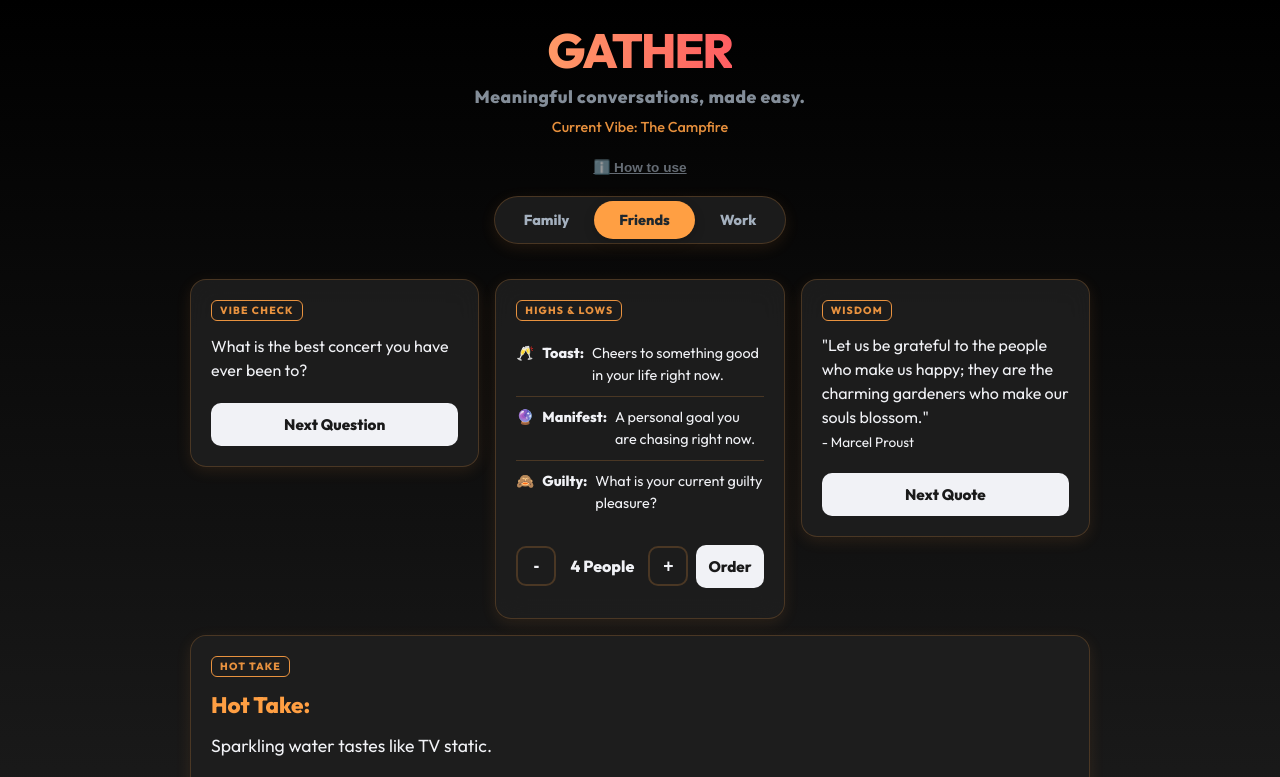
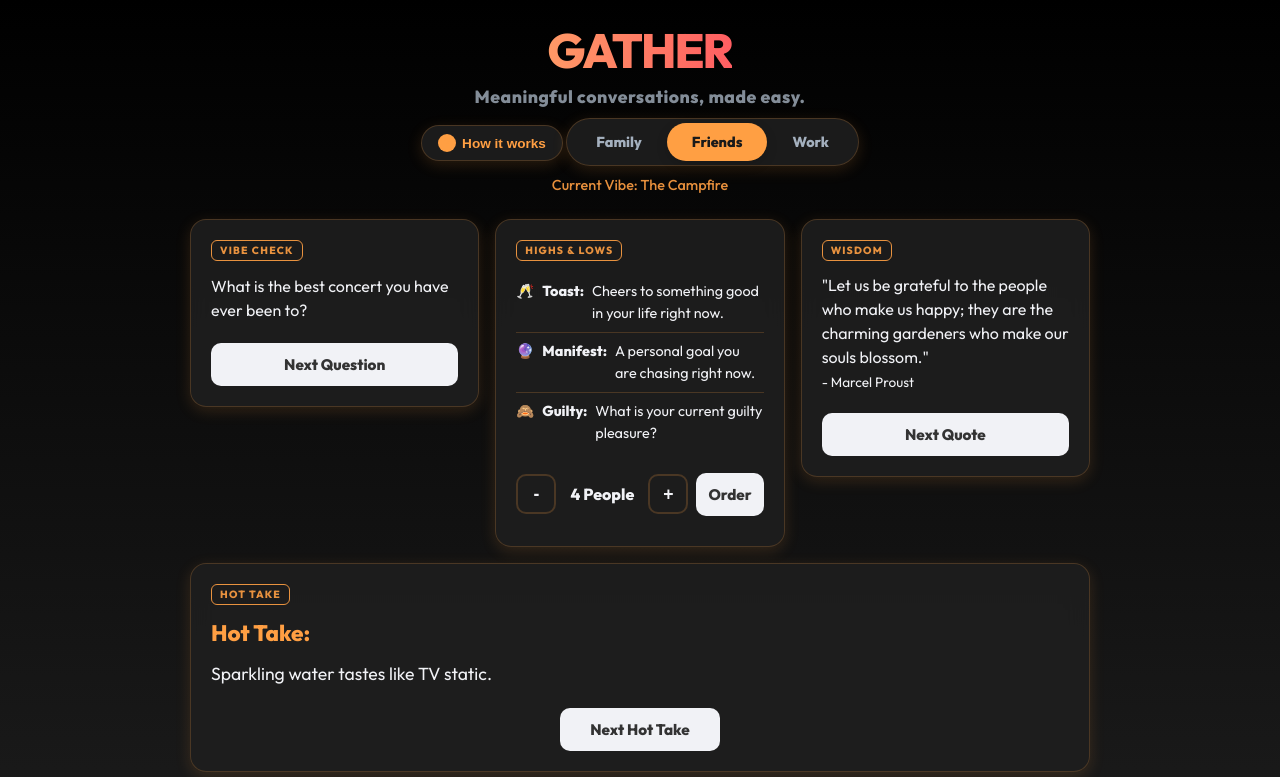
Before and after one commit to Jukes31ryan/Family-Meeting-Hub, a plain HTML site: page index.html in a window 1280 px wide. Both pictures are taken after a click on the button "Friends". Shown: the top 777 px of the page. Drawn offline with Linux system fonts and the light colour scheme; no server answers.

Commit message:
Add files via upload

```diff
--- a/data.js
+++ b/data.js
@@ -5,7 +5,7 @@ const db = {
         tags: ["Ice Breaker", "The Menu", "Wisdom", "Cheat Code", "Humor", "Life Skill"],
         btns: ["Next Question", "Pick Order", "Next Quote", "Next Cheat Code", "Next Joke", "Next Skill"],
 
-        // FAMILY CHECK IN: Compact Version
+        // FAMILY CHECK IN: Compact "Meat & Potatoes" Version
         checkin: [
             "🥦 <strong>Veggies:</strong> What challenge is making you stronger?",
             "🥩 <strong>Meat & Potatoes:</strong> What are you most grateful for?",
--- a/index.html
+++ b/index.html
@@ -3,7 +3,7 @@
 <head>
     <meta charset="UTF-8">
     <meta name="viewport" content="width=device-width, initial-scale=1.0">
-    <title>Gather</title>
+    <title>Meeting Deck</title>
 
     <link rel="preconnect" href="https://fonts.googleapis.com">
     <link href="https://fonts.googleapis.com/css2?family=Outfit:wght@400;500;800&display=swap" rel="stylesheet">
@@ -11,7 +11,7 @@
     <style>
         :root { --transition: all 0.3s ease; }
 
-        /* --- THEME 1: FAMILY (The Harvest) --- */
+        /* --- THEME 1: FAMILY (The Harvest - Thanksgiving Vibe) --- */
         body[data-mode="family"] {
             /* Warm Cream to Soft Wheat Gradient */
             --bg-gradient: linear-gradient(135deg, #fff8e1 0%, #ffecb3 100%);
@@ -24,6 +24,7 @@
             --accent: #d84315; /* Pumpkin / Rust */
             --border: #ffe0b2;
             --card-shadow: 0 4px 12px rgba(216, 67, 21, 0.1);
+            --btn-text: #ffffff;
         }
 
         /* --- THEME 2: FRIENDS (The Campfire) --- */
@@ -38,7 +39,8 @@
             --text-sub: #a4b0be;
             --accent: #ff9f43; /* Fire Orange */
             --border: rgba(255, 159, 67, 0.2);
-            --card-shadow: 0 4px 15px rgba(255, 159, 67, 0.1);
+            --card-shadow: 0 4px 15px rgba(255, 159, 67, 0.15);
+            --btn-text: #1a1a1a;
         }
 
         /* --- THEME 3: WORK (The Varsity) --- */
@@ -54,6 +56,7 @@
             --accent: #0984e3; /* Strong Team Blue */
             --border: #dcdde1;
             --card-shadow: 0 4px 15px rgba(0, 0, 0, 0.2);
+            --btn-text: #ffffff;
         }
 
         * { margin: 0; padding: 0; box-sizing: border-box; }
@@ -73,7 +76,6 @@
 
         header { text-align: center; margin-bottom: 25px; }
 
-        /* STATIC APP TITLE - NEVER CHANGES */
         h1 {
             font-weight: 800;
             font-size: 3rem;
@@ -88,28 +90,54 @@
 
         .tagline { font-size: 1.1rem; color: var(--text-sub); margin-bottom: 10px; font-weight: 600; opacity: 0.8; letter-spacing: 0.5px; }
 
-        /* DYNAMIC VIBE INDICATOR */
-        .vibe-indicator {
-            font-size: 0.9rem;
-            font-weight: 500;
+        .vibe-indicator { font-size: 0.9rem; font-weight: 500; color: var(--accent); margin-bottom: 20px; opacity: 0.9; display: block; }
+
+        /* --- NEW COOL GUIDE BUTTON --- */
+        .guide-btn {
+            background: var(--glass-bg);
+            border: 1px solid var(--border);
             color: var(--accent);
-            margin-bottom: 20px;
-            opacity: 0.9;
-            display: block;
+            padding: 8px 16px;
+            border-radius: 20px;
+            font-size: 0.85rem;
+            font-weight: 700;
+            cursor: pointer;
+            display: inline-flex;
+            align-items: center;
+            gap: 6px;
+            margin-bottom: 15px;
+            transition: var(--transition);
+            box-shadow: var(--card-shadow);
+        }
+        .guide-btn:hover { transform: translateY(-2px); opacity: 0.9; }
+        .guide-icon {
+            display: flex; justify-content: center; align-items: center;
+            width: 18px; height: 18px; border-radius: 50%;
+            background: var(--accent); color: var(--bg-gradient);
+            font-size: 12px;
         }
 
-        /* GUIDE */
-        .guide-wrapper { margin-bottom: 20px; }
-        .guide-btn { background: transparent; border: none; font-size: 0.85rem; font-weight: 700; color: var(--text-sub); cursor: pointer; text-decoration: underline; opacity: 0.6; transition: opacity 0.2s; }
-        .guide-btn:hover { opacity: 1; }
-        .guide-content { display: none; background: var(--glass-bg); padding: 15px; border-radius: 8px; margin-top: 10px; border: 1px solid var(--border); font-size: 0.9rem; line-height: 1.6; text-align: left; }
-        .guide-content ol { padding-left: 20px; margin: 0; }
+        .guide-content {
+            display: none;
+            background: var(--glass-bg);
+            padding: 20px;
+            border-radius: 16px;
+            margin: 10px auto 20px auto;
+            border: 1px solid var(--accent);
+            font-size: 0.95rem;
+            line-height: 1.6;
+            text-align: left;
+            max-width: 500px;
+            animation: fadeIn 0.3s ease;
+        }
+        .guide-step { display: flex; gap: 12px; margin-bottom: 10px; align-items: flex-start; }
+        .step-num { color: var(--accent); font-weight: 800; min-width: 20px; }
 
-        /* TABS */
+        /* --- TABS --- */
         .mode-tabs { background: var(--glass-bg); padding: 4px; border-radius: 50px; display: inline-flex; border: 1px solid var(--border); box-shadow: var(--card-shadow); backdrop-filter: blur(10px); margin-bottom: 10px; }
         .tab-btn { background: transparent; border: none; padding: 10px 25px; border-radius: 30px; cursor: pointer; font-family: 'Outfit', sans-serif; font-weight: 700; color: var(--text-sub); transition: var(--transition); font-size: 0.9rem; }
-        .tab-btn.active { background: var(--accent); color: white; box-shadow: 0 4px 12px rgba(0,0,0,0.15); }
-        body[data-mode="friends"] .tab-btn.active { color: #1e272e; }
+        .tab-btn.active { background: var(--accent); color: var(--btn-text); box-shadow: 0 4px 12px rgba(0,0,0,0.15); }
+        body[data-mode="friends"] .tab-btn.active { color: #1a1a1a; }
 
         .grid { display: grid; grid-template-columns: repeat(auto-fit, minmax(280px, 1fr)); gap: 16px; align-items: start; }
 
@@ -141,25 +169,13 @@
         .card-content p { width: 100%; }
         .card-content h3 { color: var(--accent); margin-bottom: 8px; font-size: 1.1rem; font-weight: 800; }
 
-        .cheat-code-box {
-            background: rgba(125,125,125,0.1);
-            border-left: 4px solid var(--accent);
-            padding: 15px;
-            margin-top: 15px;
-            border-radius: 0 8px 8px 0;
-            font-weight: 500;
-            font-size: 0.95rem;
-        }
-
         .check-list { list-style: none; width: 100%; }
-        .check-list li { padding: 10px 0; border-bottom: 1px solid var(--border); font-size: 0.9rem; color: var(--text-main); display: flex; gap: 8px; }
+        .check-list li { padding: 8px 0; border-bottom: 1px solid var(--border); font-size: 0.9rem; color: var(--text-main); display: flex; gap: 8px; }
         .check-list li:last-child { border-bottom: none; }
 
         .btn { background: var(--text-main); color: var(--glass-bg); border: none; width: 100%; padding: 12px; border-radius: 10px; font-weight: 700; font-family: 'Outfit', sans-serif; cursor: pointer; transition: var(--transition); font-size: 0.95rem; }
-        .btn:hover { background: var(--accent); color: white; transform: translateY(-2px); }
-        body[data-mode="friends"] .btn { color: #1a1a1a; }
+        .btn:hover { background: var(--accent); color: var(--btn-text); transform: translateY(-2px); }
         body[data-mode="friends"] .btn:hover { color: #1a1a1a; }
-        body[data-mode="work"] .btn:hover { color: #ffffff; }
         .btn:active { transform: scale(0.98); }
 
         .counter-group { display: flex; align-items: center; gap: 8px; width: 100%; margin-top: auto;}
@@ -186,18 +202,15 @@
             <h1>GATHER</h1>
             <div class="tagline">Meaningful conversations, made easy.</div>
 
-            <span id="current-vibe" class="vibe-indicator">Current Vibe: Dinner Table</span>
+            <button class="guide-btn" onclick="toggleGuide()">
+                <div class="guide-icon">?</div> How it works
+            </button>
 
-            <div class="guide-wrapper">
-                <button class="guide-btn" onclick="toggleGuide()">ℹ️ How to use</button>
-                <div id="guide-box" class="guide-content">
-                    <ol>
-                        <li><strong>Pick a Vibe:</strong> Select Family, Friends, or Work below.</li>
-                        <li><strong>Place it Center:</strong> Put the phone in the middle of the table.</li>
-                        <li><strong>Pass the Potatoes:</strong> Take turns reading a card or answering a prompt.</li>
-                        <li><strong>No Scrolling:</strong> This screen is the only one allowed during the meeting.</li>
-                    </ol>
-                </div>
+            <div id="guide-box" class="guide-content">
+                <div class="guide-step"><div class="step-num">1.</div><div><strong>Select a Mode:</strong> Tap Family, Friends, or Work below.</div></div>
+                <div class="guide-step"><div class="step-num">2.</div><div><strong>Set the Stage:</strong> Put the phone in the center of the table.</div></div>
+                <div class="guide-step"><div class="step-num">3.</div><div><strong>Pass it Around:</strong> Read a card, answer, then pass the phone.</div></div>
+                <div class="guide-step"><div class="step-num">4.</div><div><strong>No Scrolling:</strong> This is the only screen allowed right now.</div></div>
             </div>
 
             <div class="mode-tabs">
@@ -205,6 +218,8 @@
                 <button class="tab-btn" onclick="setMode('friends')" id="tab-friends">Friends</button>
                 <button class="tab-btn" onclick="setMode('work')" id="tab-work">Work</button>
             </div>
+
+            <span id="current-vibe" class="vibe-indicator">Current Vibe: Dinner Table</span>
         </header>
 
         <div class="grid">
@@ -298,7 +313,6 @@
 
             const d = db[mode];
 
-            // DYNAMIC VIBE INDICATOR UPDATE
             let vibeName = "Dinner Table";
             if(mode === 'friends') vibeName = "The Campfire";
             if(mode === 'work') vibeName = "The Huddle";
@@ -340,7 +354,6 @@
         function generate(type) {
             const d = db[currentMode];
             let pool = [];
-
             if (type === 'iceBreaker') pool = d.iceBreakers;
             else if (type === 'quote') pool = d.quotes;
             else if (type === 'dynamic') pool = d.dynamics;
@@ -359,7 +372,6 @@
             usedIndices[type].push(index);
             const item = pool[index];
             const container = document.getElementById('content-' + type);
-
             const newContainer = container.cloneNode(false);
 
             if (type === 'quote') {
@@ -369,7 +381,6 @@
             } else {
                 newContainer.innerHTML = `<h3>${item.title}</h3><p>${item.body}</p>`;
             }
-
             container.parentNode.replaceChild(newContainer, container);
         }
 
@@ -378,7 +389,6 @@
             const newContainer = container.cloneNode(false);
             newContainer.innerHTML = "Thinking...";
             container.parentNode.replaceChild(newContainer, container);
-
             fetch('https://official-joke-api.appspot.com/random_joke')
                 .then(r => r.json())
                 .then(data => { newContainer.innerHTML = `<p><strong>${data.setup}</strong><br><em>${data.punchline}</em></p>`; })
@@ -390,7 +400,6 @@
             const newContainer = container.cloneNode(false);
             newContainer.innerHTML = "Thinking...";
             container.parentNode.replaceChild(newContainer, container);
-
             fetch('https://uselessfacts.jsph.pl/random.json?language=en')
                 .then(r => r.json())
                 .then(data => { newContainer.innerHTML = `<p>${data.text}</p>`; })
```
